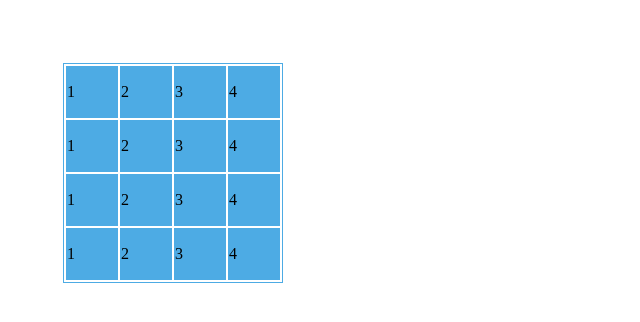
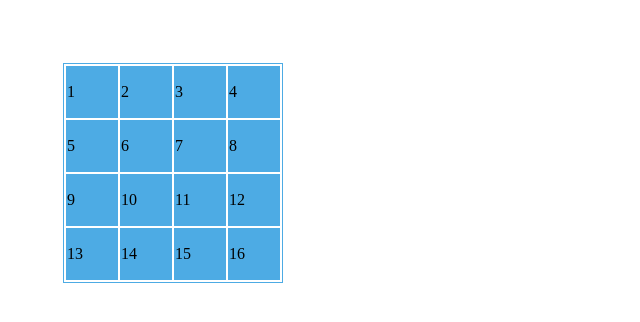
Before and after one commit to 3acaga/Test, a plain HTML site: page index.html in a window 1280 px wide. Shown: the full height of the page, 0-640 px from the left. Drawn offline with Linux system fonts and the light colour scheme.

Commit message:
Add files via upload

```diff
--- a/index.html
+++ b/index.html
@@ -21,22 +21,22 @@
 				<td>4</td>
 			</tr>
 			<tr>
-				<td>1</td>
-				<td>2</td>
-				<td>3</td>
-				<td>4</td>
+				<td>5</td>
+				<td>6</td>
+				<td>7</td>
+				<td>8</td>
 			</tr>
 			<tr>
-				<td>1</td>
-				<td>2</td>
-				<td>3</td>
-				<td>4</td>
+				<td>9</td>
+				<td>10</td>
+				<td>11</td>
+				<td>12</td>
 			</tr>
 			<tr>
-				<td>1</td>
-				<td>2</td>
-				<td>3</td>
-				<td>4</td>
+				<td>13</td>
+				<td>14</td>
+				<td>15</td>
+				<td>16</td>
 			</tr>
 			</tbody>
 		</table>
```
